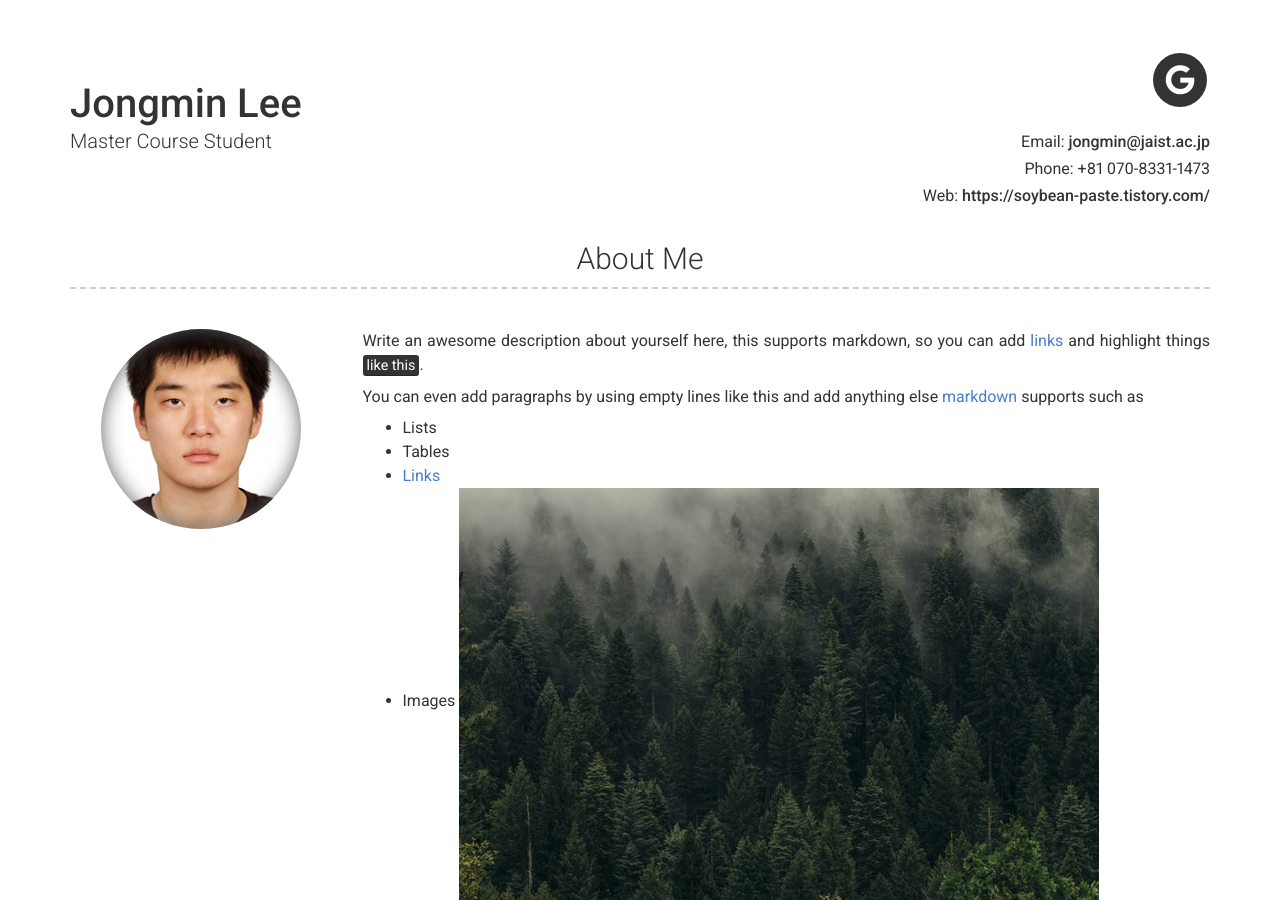
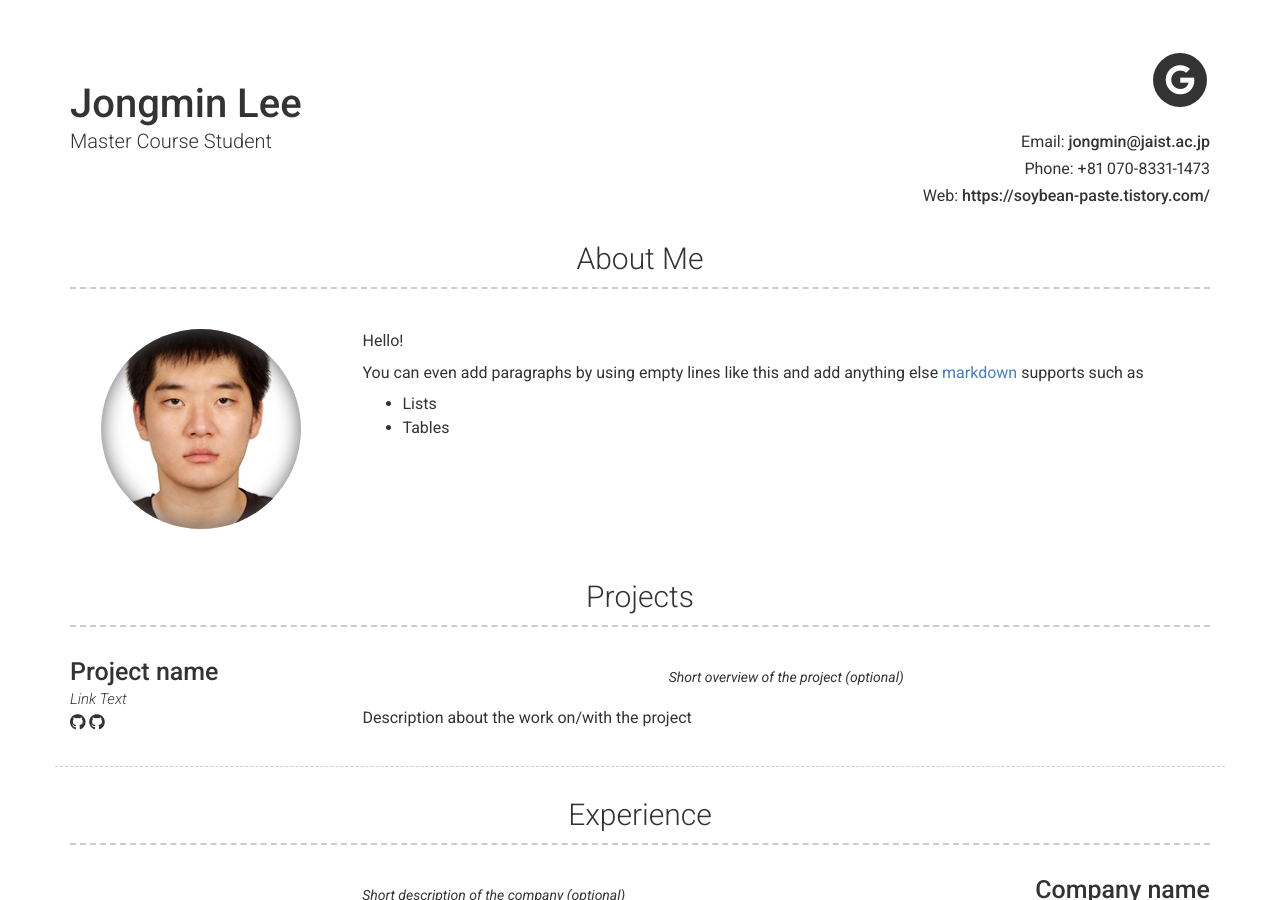
Before and after one commit to strike137/strike137.github.io, a Jekyll site: the page built from index.md, in a window 1280 px wide and 900 px high. Built offline with Jekyll 4.4.1, drawn with Linux system fonts in a browser that asks for light colours; nearby versions of some CDN libraries.

Commit message:
Update _config.yml

```diff
--- a/_config.yml
+++ b/_config.yml
@@ -35,13 +35,11 @@ googlescholar_username: 2dV4vDkAAAAJ
 # about_title: About Me (Use this to override about section title)
 about_profile_image: /images/profile.jpg
 about_content: | # this will include new lines to allow paragraphs
-  Write an awesome description about yourself here, this supports markdown, so you can add [links](http://foobar.com) and highlight things <mark>like this</mark>.
+  Hello!
 
   You can even add paragraphs by using empty lines like this and add anything else [markdown](https://www.markdownguide.org/getting-started#what-is-markdown) supports such as
     - Lists
     - Tables
-    - <a href="google.com">Links</a>
-    - Images ![alt text](/images/landscape-trees.jpg "Trees")
 
 content:
   - title: Projects # Title for the section
```
